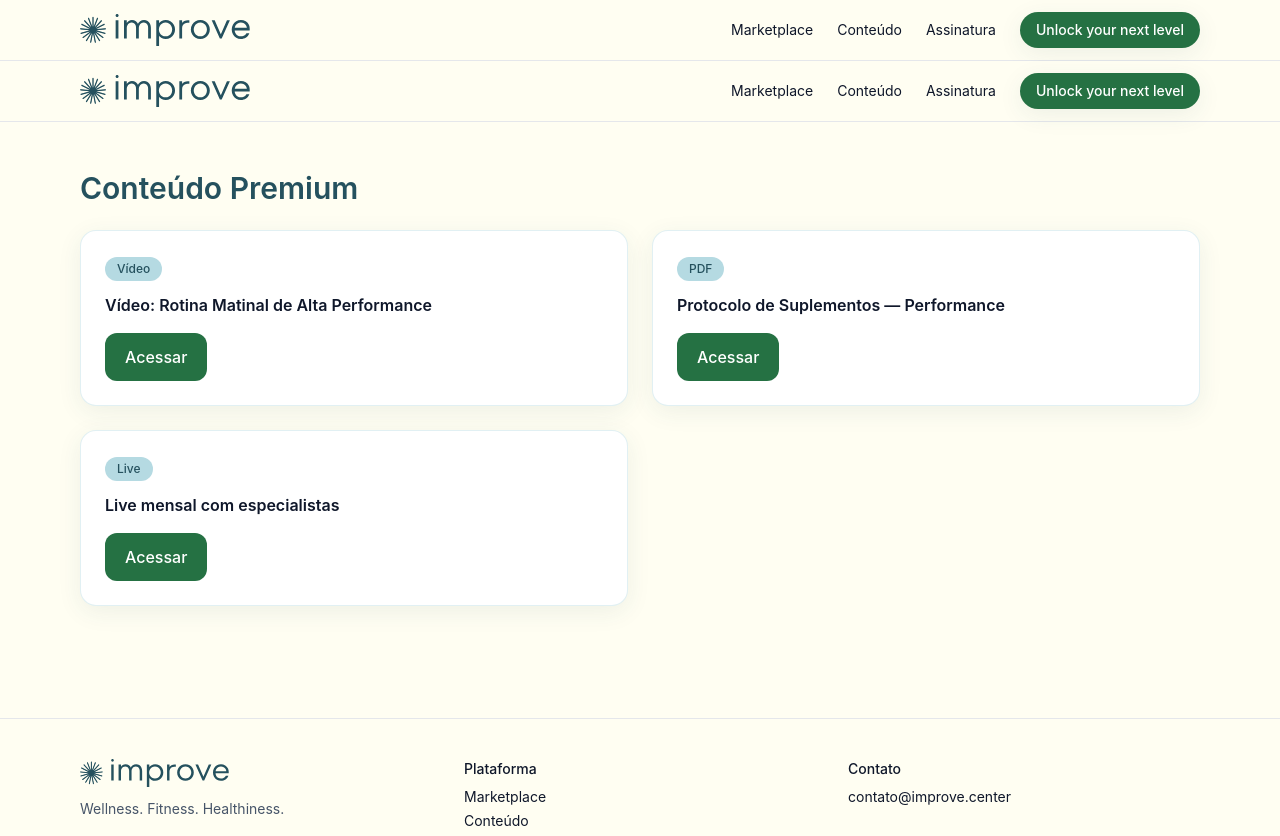
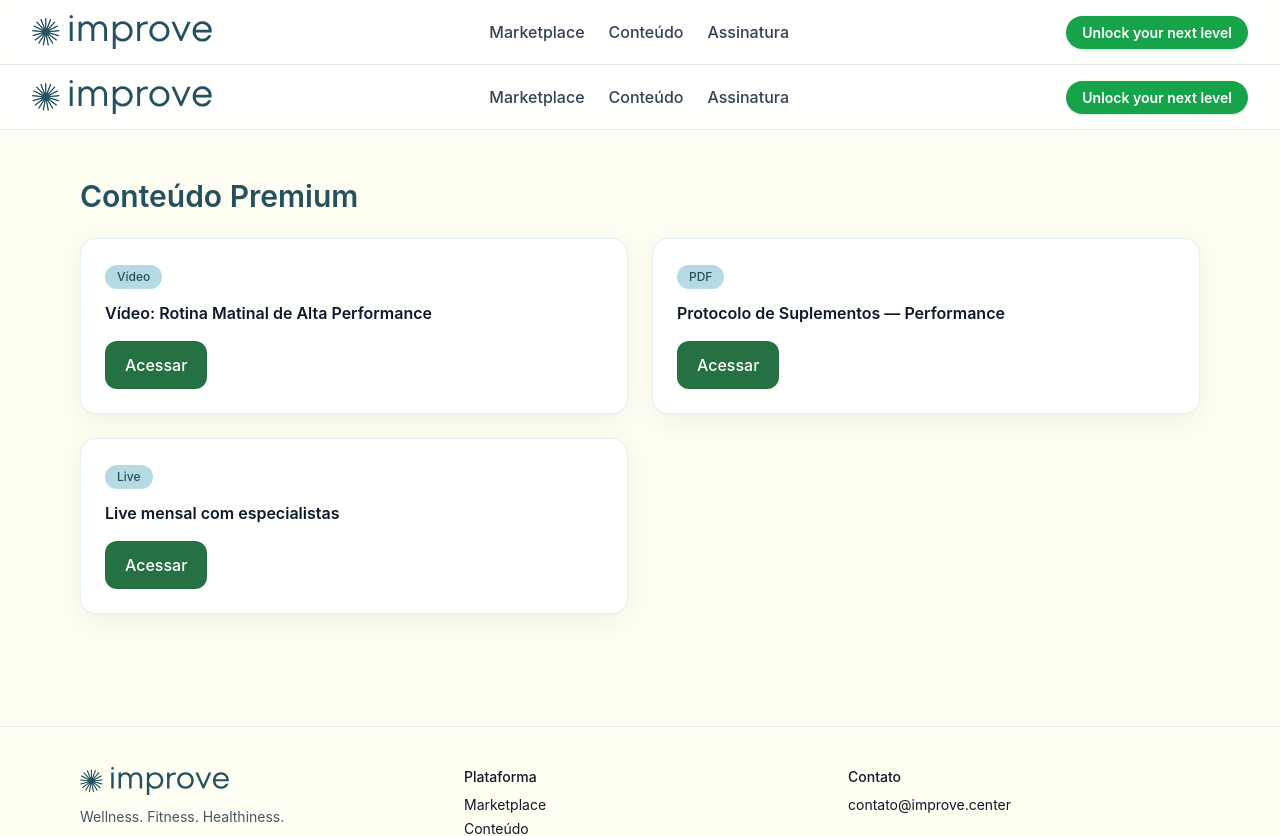
Before and after one commit to psemeghin/improve-center, a Next.js app: page /conteudo in a window 1280 px wide. Shown: the top 836 px of the page. Built offline with nearby package versions, Linux system fonts and the light colour scheme.

Commit message:
Update Nav.tsx

```diff
--- a/components/Nav.tsx
+++ b/components/Nav.tsx
@@ -1,34 +1,65 @@
-// components/Nav.tsx
-import Link from "next/link";
-import { IMAGES } from "./assets";
+import Link from 'next/link';
+import Image from 'next/image';
+import { useState } from 'react';
 
 export default function Nav() {
+  const [menuOpen, setMenuOpen] = useState(false);
+
   return (
-    <header className="w-full border-b bg-cream">
-      <div className="mx-auto flex max-w-6xl items-center justify-between px-4 py-3">
-        <Link href="/" className="flex items-center gap-2" aria-label="Improve - Início">
-          {/* SVG não precisa de next/image; usa <img> direto */}
-          <img
-            src={IMAGES.logoLight}
+    <header className="sticky top-0 z-50 bg-white/80 backdrop-blur-md border-b border-slate-200">
+      <div className="max-w-7xl mx-auto px-4 sm:px-6 lg:px-8 flex items-center justify-between h-16">
+
+        {/* LOGO */}
+        <Link href="/" className="flex items-center">
+          <Image
+            src="/media/logos/LogoHorizontal-AzulOceanoProfundo.svg"
             alt="Improve"
-            width={168}
-            height={32}
-            className="h-8 w-auto"
+            width={180}
+            height={40}
+            priority
           />
         </Link>
 
-        <nav className="flex items-center gap-6 text-sm">
-          <Link href="/marketplace" className="hover:underline">Marketplace</Link>
-          <Link href="/conteudo" className="hover:underline">Conteúdo</Link>
-          <Link href="/assinatura" className="hover:underline">Assinatura</Link>
+        {/* MENU DESKTOP */}
+        <nav className="hidden md:flex space-x-6 text-slate-700 font-medium">
+          <Link href="/marketplace" className="hover:text-green-600">Marketplace</Link>
+          <Link href="/conteudo" className="hover:text-green-600">Conteúdo</Link>
+          <Link href="/assinatura" className="hover:text-green-600">Assinatura</Link>
+        </nav>
+
+        {/* CTA */}
+        <div className="hidden md:block">
           <Link
             href="/#cta"
-            className="rounded-full bg-leaf px-4 py-2 font-medium text-white shadow-soft hover:opacity-90"
+            className="bg-green-600 hover:bg-green-700 text-white px-4 py-2 rounded-full text-sm font-semibold shadow"
           >
             Unlock your next level
           </Link>
-        </nav>
+        </div>
+
+        {/* BOTÃO MOBILE */}
+        <button
+          className="md:hidden p-2 text-slate-700"
+          onClick={() => setMenuOpen(!menuOpen)}
+        >
+          ☰
+        </button>
       </div>
+
+      {/* MENU MOBILE */}
+      {menuOpen && (
+        <div className="md:hidden bg-white border-t border-slate-200 px-4 py-3 space-y-2">
+          <Link href="/marketplace" className="block text-slate-700 hover:text-green-600">Marketplace</Link>
+          <Link href="/conteudo" className="block text-slate-700 hover:text-green-600">Conteúdo</Link>
+          <Link href="/assinatura" className="block text-slate-700 hover:text-green-600">Assinatura</Link>
+          <Link
+            href="/#cta"
+            className="block bg-green-600 hover:bg-green-700 text-white px-4 py-2 rounded-full text-sm font-semibold shadow mt-2"
+          >
+            Unlock your next level
+          </Link>
+        </div>
+      )}
     </header>
   );
 }
```
